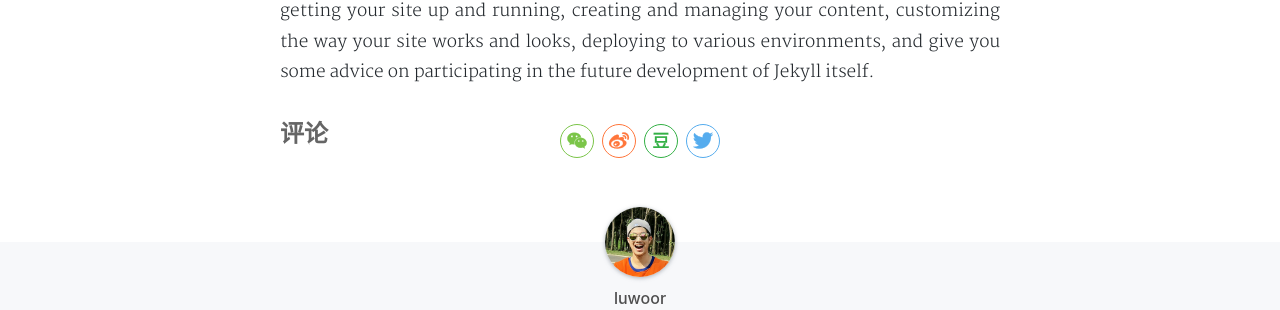
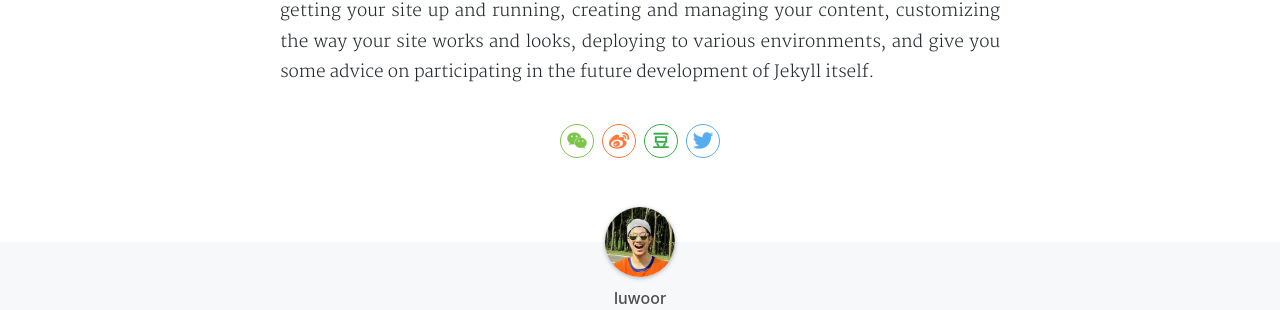
Before and after one commit to luwoor/luwoor.github.io, a Jekyll site: the page built from _posts/2017-04-18-hello-jekyll.md, in a window 1280 px wide and 1330 px high. Shown: the part 630-940 px from the top of the window. Built offline with Jekyll 4.4.1, drawn with Linux system fonts in a browser that asks for light colours; nearby versions of some CDN libraries; comment, search, counter and statistics services are not loaded; a style sheet for code colours, icons or effects is not loaded.

Commit message:
Update post.html

```diff
--- a/_layouts/post.html
+++ b/_layouts/post.html
@@ -46,17 +46,8 @@
       <div class="social-share"></div>
     </div>
     {% endif %}
-        <!--增加引入comments的代码 -->
-    {% if site.gitalk_shortname %}
-    <section class="post-footer-item comment">
-      <h2 id="comments">评论</h2>
-      {% include comments.html %}
-    </section>
-    {% endif %}
-  </section>
+
   </div>
-
-
 
   <section class="author-detail">
     <section class="post-footer-item author-card">
```
